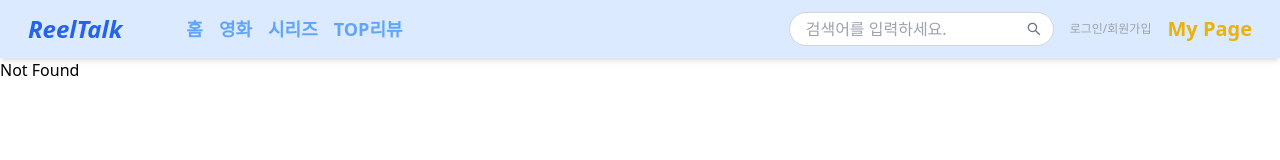
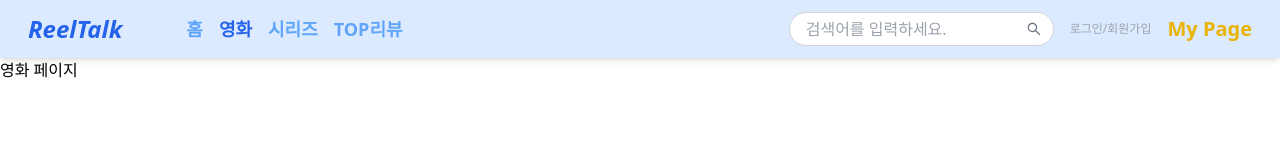
Before and after one commit to TEAM-ALOM/reeltalk-fe, a Next.js app: page /movies-screen in a window 1280 px wide. Before the commit this address had no page. Shown: the top 160 px of the page. Built offline with nearby package versions, Linux system fonts and the light colour scheme.

Commit message:
영화 페이지 테스트

```diff
--- a/app/components/navigation.tsx
+++ b/app/components/navigation.tsx
@@ -29,7 +29,7 @@ export default function Header() {
 
           {/* 네비게이션 메뉴 (PC 화면에서만 보임) */}
           <nav className="hidden space-x-4 md:flex">
-            {["/", "/movies", "/series", "/top-reviews"].map((href, index) => (
+            {["/", "/movies-screen", "/series", "/top-reviews"].map((href, index) => (
               <button
                 key={index}
                 onClick={() => handleNavigation(href)}
@@ -39,7 +39,7 @@ export default function Header() {
               >
                 {href === "/"
                   ? "홈"
-                  : href === "/movies"
+                  : href === "/movies-screen"
                   ? "영화"
                   : href === "/series"
                   ? "시리즈"
--- /dev/null
+++ b/app/movies-screen/page.tsx
@@ -0,0 +1,8 @@
+export default function MoviesScreen() {
+
+    return (
+        <div>
+            <h1>영화 페이지</h1>
+        </div>
+    );
+}
```
